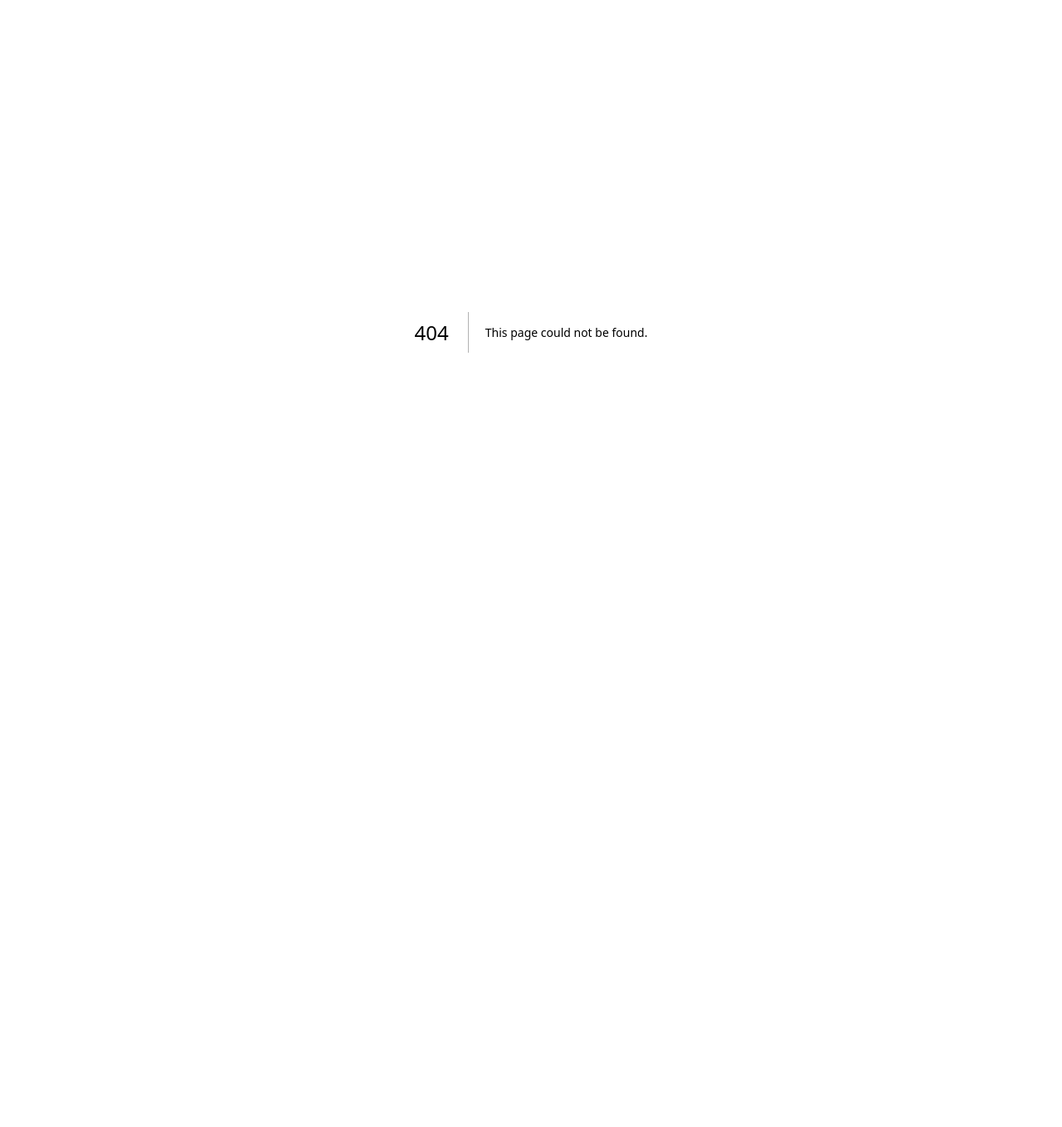
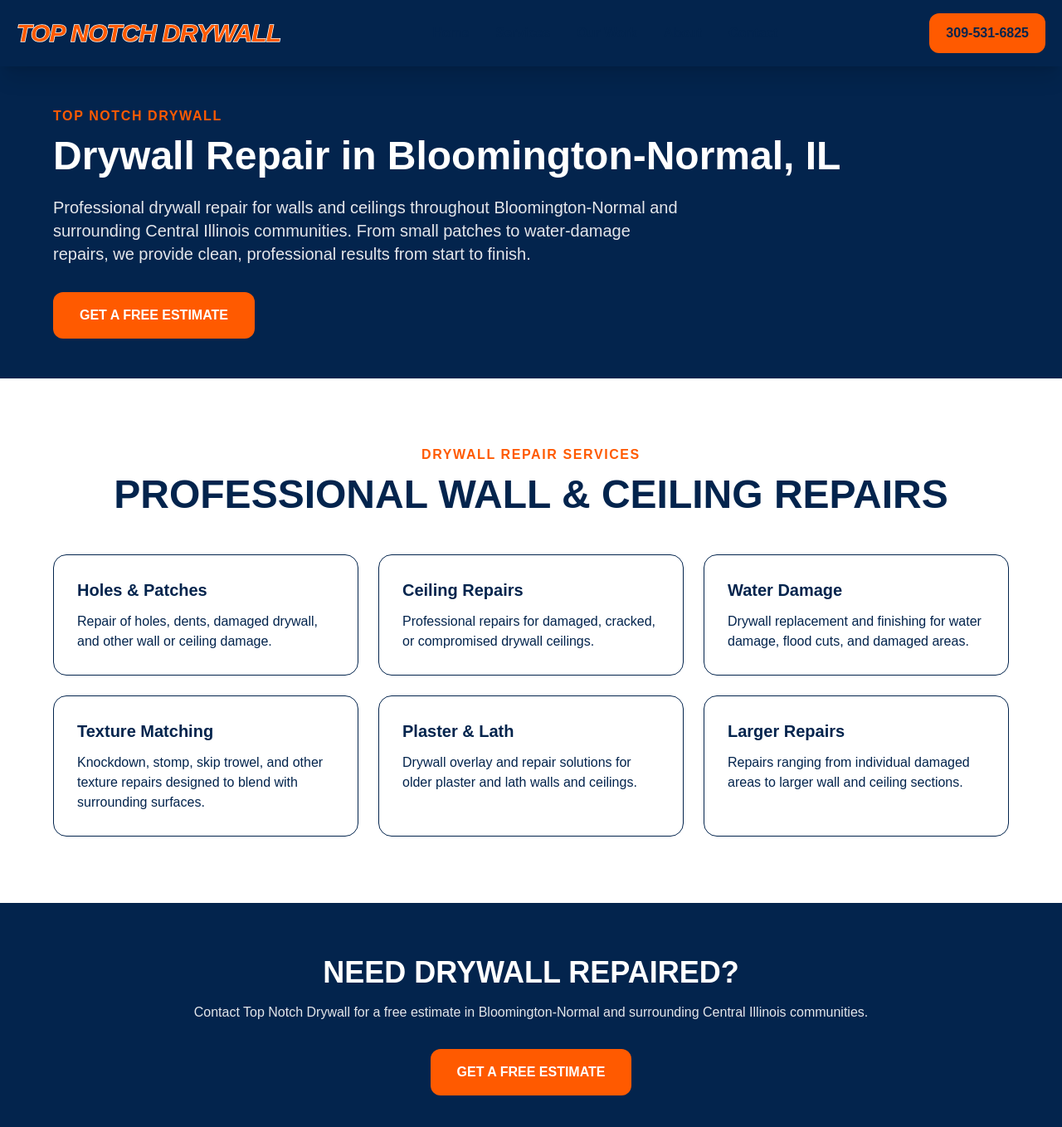
Before and after one commit to topnotchdrywallbiz/top-notchdrywall, a Next.js app: page /drywall-repair in a window 1280 px wide. Before the commit this address had no page. Shown: the top 1358 px of the page at 83% size. Before the commit the page ends 800 px from the top, so only its background shows below. Built offline with nearby package versions, Linux system fonts and the light colour scheme.

Commit message:
Add drywall repair service page

```diff
--- /dev/null
+++ b/app/drywall-repair/page.tsx
@@ -0,0 +1,172 @@
+import Link from "next/link";
+
+export const metadata = {
+  title: "Drywall Repair Bloomington-Normal IL | Top Notch Drywall",
+  description:
+    "Professional drywall repair in Bloomington-Normal and Central Illinois. Ceiling repairs, patches, water damage, flood cuts, texture matching, and more.",
+};
+
+export default function DrywallRepairPage() {
+  return (
+    <main className="min-h-screen bg-white text-[#03244d]">
+           <header className="sticky top-0 z-50 bg-[#03244d] shadow-xl">
+        <div className="max-w-7xl mx-auto px-5 py-4 flex items-center justify-between">
+
+          <div
+  className="font-black italic text-2xl md:text-3xl text-[#ff5a00] tracking-tight"
+  style={{
+    WebkitTextStroke: "1.5px white",
+    paintOrder: "stroke fill",
+  }}
+>
+            TOP NOTCH DRYWALL
+          </div>
+
+          <nav className="hidden md:flex gap-8 font-semibold">
+            <a href="#home" className="hover:text-[#ff5a00]">
+              Home
+            </a>
+
+            <a href="#services" className="hover:text-[#ff5a00]">
+              Services
+            </a>
+
+            <a href="#work" className="hover:text-[#ff5a00]">
+              Our Work
+            </a>
+
+            <a href="#about" className="hover:text-[#ff5a00]">
+              About
+            </a>
+
+            <a href="#contact" className="hover:text-[#ff5a00]">
+              Contact
+            </a>
+          </nav>
+
+          <a
+            href="tel:3095316825"
+            className="bg-[#ff5a00] px-5 py-3 rounded-xl font-black hover:bg-orange-600 transition"
+          >
+            309-531-6825
+          </a>
+        </div>
+      </header>
+
+      {/* HERO */}
+      <section className="bg-[#03244d] text-white py-12 px-6">
+        <div className="max-w-6xl mx-auto">
+
+          <p className="text-[#ff5a00] font-black tracking-widest uppercase mb-3">
+            Top Notch Drywall
+          </p>
+
+          <h1 className="text-4xl md:text-5xl font-black mb-6">
+            Drywall Repair in Bloomington-Normal, IL
+          </h1>
+
+          <p className="text-lg md:text-xl max-w-3xl text-gray-200 mb-8">
+            Professional drywall repair for walls and ceilings throughout
+            Bloomington-Normal and surrounding Central Illinois communities.
+            From small patches to water-damage repairs, we provide clean,
+            professional results from start to finish.
+          </p>
+
+          <Link
+            href="/#contact"
+            className="inline-block bg-[#ff5a00] text-white font-black px-8 py-4 rounded-xl"
+          >
+            GET A FREE ESTIMATE
+          </Link>
+
+        </div>
+      </section>
+
+      {/* REPAIR SERVICES */}
+      <section className="py-20 px-6">
+        <div className="max-w-6xl mx-auto">
+
+          <p className="text-[#ff5a00] font-black tracking-widest uppercase text-center mb-3">
+            Drywall Repair Services
+          </p>
+
+          <h2 className="text-3xl md:text-5xl font-black text-center mb-12">
+            PROFESSIONAL WALL & CEILING REPAIRS
+          </h2>
+
+          <div className="grid md:grid-cols-3 gap-6">
+
+            <div className="border rounded-2xl p-7">
+              <h3 className="text-xl font-black mb-3">Holes & Patches</h3>
+              <p>
+                Repair of holes, dents, damaged drywall, and other wall or
+                ceiling damage.
+              </p>
+            </div>
+
+            <div className="border rounded-2xl p-7">
+              <h3 className="text-xl font-black mb-3">Ceiling Repairs</h3>
+              <p>
+                Professional repairs for damaged, cracked, or compromised
+                drywall ceilings.
+              </p>
+            </div>
+
+            <div className="border rounded-2xl p-7">
+              <h3 className="text-xl font-black mb-3">Water Damage</h3>
+              <p>
+                Drywall replacement and finishing for water damage, flood cuts,
+                and damaged areas.
+              </p>
+            </div>
+
+            <div className="border rounded-2xl p-7">
+              <h3 className="text-xl font-black mb-3">Texture Matching</h3>
+              <p>
+                Knockdown, stomp, skip trowel, and other texture repairs
+                designed to blend with surrounding surfaces.
+              </p>
+            </div>
+
+            <div className="border rounded-2xl p-7">
+              <h3 className="text-xl font-black mb-3">Plaster & Lath</h3>
+              <p>
+                Drywall overlay and repair solutions for older plaster and
+                lath walls and ceilings.
+              </p>
+            </div>
+
+            <div className="border rounded-2xl p-7">
+              <h3 className="text-xl font-black mb-3">Larger Repairs</h3>
+              <p>
+                Repairs ranging from individual damaged areas to larger wall
+                and ceiling sections.
+              </p>
+            </div>
+
+          </div>
+        </div>
+      </section>
+
+      {/* CTA */}
+      <section className="bg-[#03244d] text-white py-16 px-6 text-center">
+        <h2 className="text-3xl md:text-4xl font-black mb-4">
+          NEED DRYWALL REPAIRED?
+        </h2>
+
+        <p className="text-gray-200 mb-8">
+          Contact Top Notch Drywall for a free estimate in Bloomington-Normal
+          and surrounding Central Illinois communities.
+        </p>
+
+        <Link
+          href="/#contact"
+          className="inline-block bg-[#ff5a00] text-white font-black px-8 py-4 rounded-xl"
+        >
+          GET A FREE ESTIMATE
+        </Link>
+      </section>
+
+    </main>
+  );
+}
--- a/app/page.tsx
+++ b/app/page.tsx
@@ -12,6 +12,7 @@ export default function Home() {
     },
     {
       title: "Drywall Repair",
+      href: "/drywall-repair",
       description:
         "Patches, ceiling repairs, water damage repairs, flood cuts, and texture matching.",
     },
@@ -175,7 +176,26 @@ export default function Home() {
 
           <div className="grid md:grid-cols-2 lg:grid-cols-3 gap-6">
 
-            {services.map((service) => (
+           {services.map((service) =>
+  service.href ? (
+    <a
+      key={service.title}
+      href={service.href}
+      className="bg-white text-[#03244d] rounded-2xl p-7 shadow-xl border-b-8 border-[#ff5a00] hover:scale-[1.02] transition-transform cursor-pointer"
+    >
+      <h3 className="text-2xl font-black mb-3">
+        {service.title}
+      </h3>
+
+      <p className="text-gray-700 leading-relaxed">
+        {service.description}
+      </p>
+
+      <p className="text-[#ff5a00] font-black mt-4">
+        LEARN MORE →
+      </p>
+    </a>
+  ) : (
     <div
       key={service.title}
       className="bg-white text-[#03244d] rounded-2xl p-7 shadow-xl border-b-8 border-[#ff5a00]"
@@ -188,7 +208,8 @@ export default function Home() {
         {service.description}
       </p>
     </div>
-            ))}
+  )
+)}
 
           </div>
         </div>
```
Lines whose indentation alone changed are shown as unchanged.
